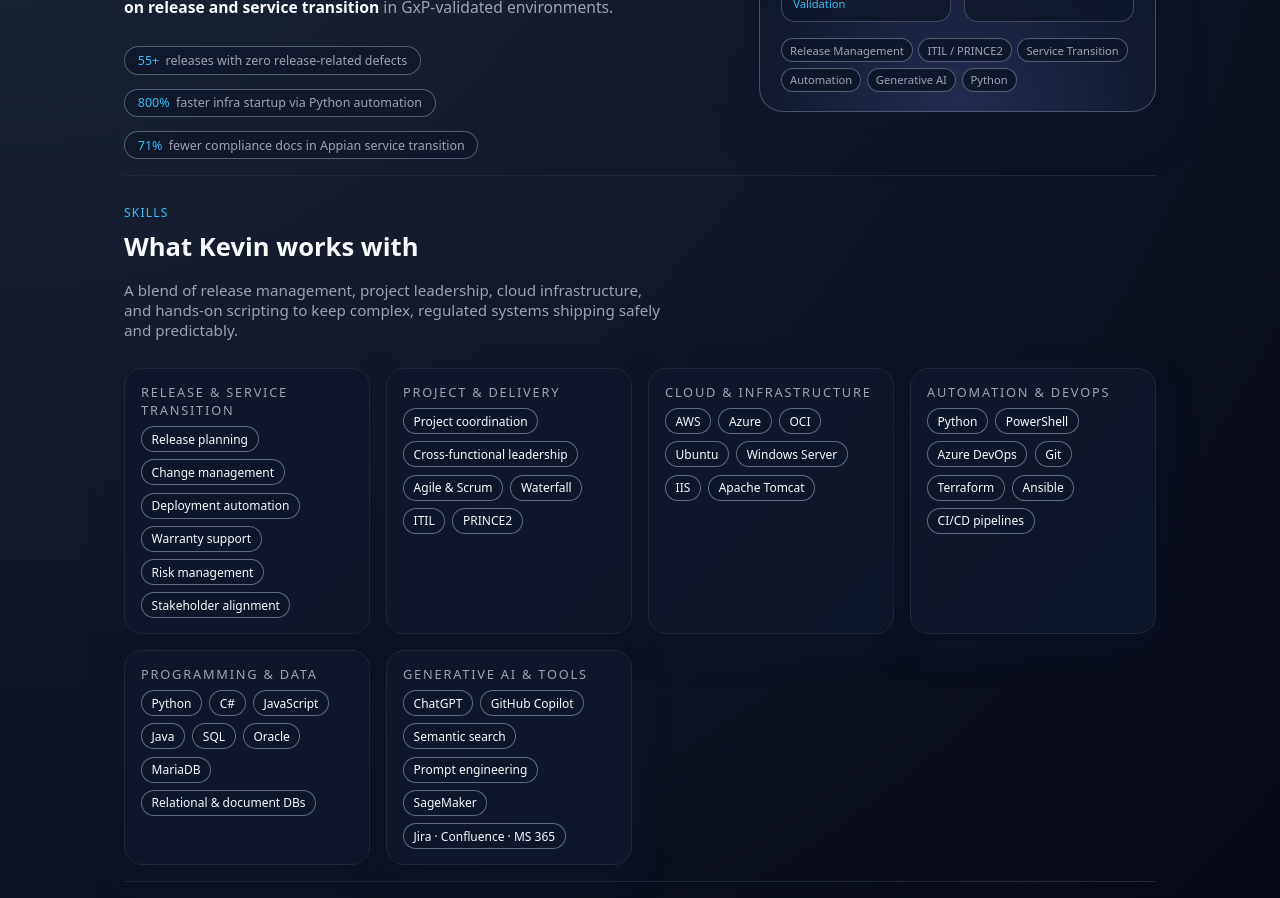
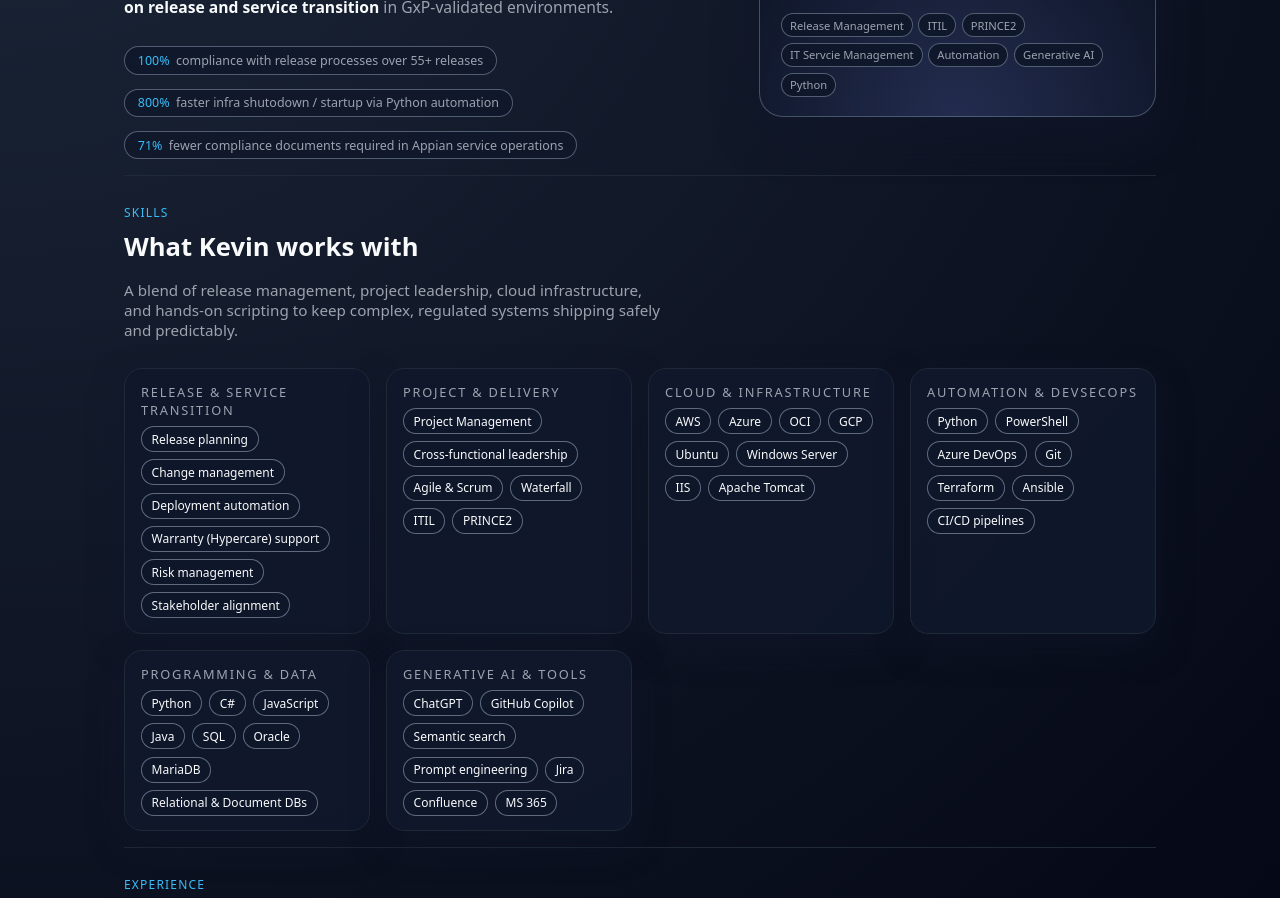
Before and after one commit to huddlesk/kevin-huddleston-portfolio, a plain HTML site: page index.html in a window 1280 px wide. Shown: the part 354-1252 px from the top of the page. Drawn offline with Linux system fonts and the light colour scheme.

Commit message:
Content updates

```diff
--- a/index.html
+++ b/index.html
@@ -787,13 +787,13 @@
           </div>
           <div class="hero-meta">
             <div class="hero-chip">
-              <span>55+</span> releases with zero release-related defects
+              <span>100%</span> compliance with release processes over 55+ releases
             </div>
             <div class="hero-chip">
-              <span>800%</span> faster infra startup via Python automation
+              <span>800%</span> faster infra shutodown / startup via Python automation
             </div>
             <div class="hero-chip">
-              <span>71%</span> fewer compliance docs in Appian service transition
+              <span>71%</span> fewer compliance documents required in Appian service operations
             </div>
           </div>
         </div>
@@ -801,7 +801,7 @@
         <aside class="hero-card" aria-label="Quick profile">
           <div class="hero-card-header">
             <div>
-              <div class="hero-card-title">Release health snapshot</div>
+              <div class="hero-card-title">Release snapshot</div>
               <div class="hero-card-body">
                 Enterprise releases, GxP compliance, and automation-led improvements.
               </div>
@@ -814,7 +814,7 @@
           <div class="hero-metrics">
             <div class="metric-card">
               <div class="metric-label">Industry domains</div>
-              <div class="metric-value">Healthcare · Consumer Electronics</div>
+              <div class="metric-value">Healthcare · Retail · Semiconductors</div>
               <div class="metric-tag">21 CFR Part 11 · Software Validation</div>
             </div>
             <div class="metric-card">
@@ -825,8 +825,9 @@
           </div>
           <div class="hero-tags" aria-label="Key capabilities">
             <span class="hero-tag">Release Management</span>
-            <span class="hero-tag">ITIL / PRINCE2</span>
-            <span class="hero-tag">Service Transition</span>
+            <span class="hero-tag">ITIL</span>
+            <span class="hero-tag">PRINCE2</span>
+            <span class="hero-tag">IT Servcie Management</span>
             <span class="hero-tag">Automation</span>
             <span class="hero-tag">Generative AI</span>
             <span class="hero-tag">Python</span>
@@ -850,7 +851,7 @@
             <span class="pill">Release planning</span>
             <span class="pill">Change management</span>
             <span class="pill">Deployment automation</span>
-            <span class="pill">Warranty support</span>
+            <span class="pill">Warranty (Hypercare) support</span>
             <span class="pill">Risk management</span>
             <span class="pill">Stakeholder alignment</span>
           </div>
@@ -859,7 +860,7 @@
         <div class="pill-card">
           <div class="pill-card-title">Project & Delivery</div>
           <div class="pill-row">
-            <span class="pill">Project coordination</span>
+            <span class="pill">Project Management</span>
             <span class="pill">Cross-functional leadership</span>
             <span class="pill">Agile & Scrum</span>
             <span class="pill">Waterfall</span>
@@ -874,6 +875,7 @@
             <span class="pill">AWS</span>
             <span class="pill">Azure</span>
             <span class="pill">OCI</span>
+            <span class="pill">GCP</span>
             <span class="pill">Ubuntu</span>
             <span class="pill">Windows Server</span>
             <span class="pill">IIS</span>
@@ -882,7 +884,7 @@
         </div>
 
         <div class="pill-card">
-          <div class="pill-card-title">Automation & DevOps</div>
+          <div class="pill-card-title">Automation & DevSecOps</div>
           <div class="pill-row">
             <span class="pill">Python</span>
             <span class="pill">PowerShell</span>
@@ -904,7 +906,7 @@
             <span class="pill">SQL</span>
             <span class="pill">Oracle</span>
             <span class="pill">MariaDB</span>
-            <span class="pill">Relational & document DBs</span>
+            <span class="pill">Relational & Document DBs</span>
           </div>
         </div>
 
@@ -915,8 +917,9 @@
             <span class="pill">GitHub Copilot</span>
             <span class="pill">Semantic search</span>
             <span class="pill">Prompt engineering</span>
-            <span class="pill">SageMaker</span>
-            <span class="pill">Jira · Confluence · MS 365</span>
+            <span class="pill">Jira</span>
+            <span class="pill">Confluence</span>
+            <span class="pill">MS 365</span>
           </div>
         </div>
       </div>
@@ -927,7 +930,7 @@
       <p class="section-label">Experience</p>
       <h2 id="experience-title" class="section-title">Where Kevin has delivered</h2>
       <p class="section-subtitle">
-        Long-term delivery roles in healthcare and consumer electronics, with a strong focus on enterprise platforms, service transition, and process improvement.
+        Long-term delivery roles in healthcare and retail (consumer electronics), with a strong focus on enterprise platforms, service creation/transition, and process improvement.
       </p>
 
       <div class="timeline">
```
